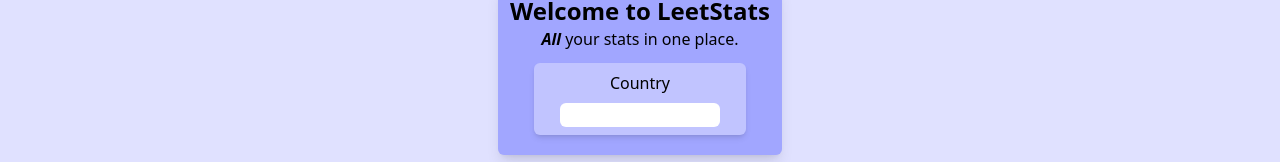
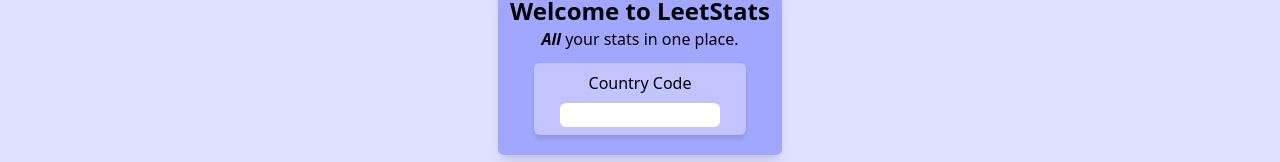
Before and after one commit to ILIAink/leetstats, a React (Vite) app: page / in a window 1280 px wide. Shown: the part 331-493 px from the top of the page. Built offline with nearby package versions, Linux system fonts and the light colour scheme.

Commit message:
added "country code"

```diff
--- a/src/WelcomeContainer.jsx
+++ b/src/WelcomeContainer.jsx
@@ -44,7 +44,7 @@
 
     return(
         <div>
-            <p1 className="font-medium">Country</p1>
+            <p1 className="font-medium">Country Code</p1>
                 <form className="pt-2" onSubmit={handleSubmit}>
                 <input
                 type="text"
```
